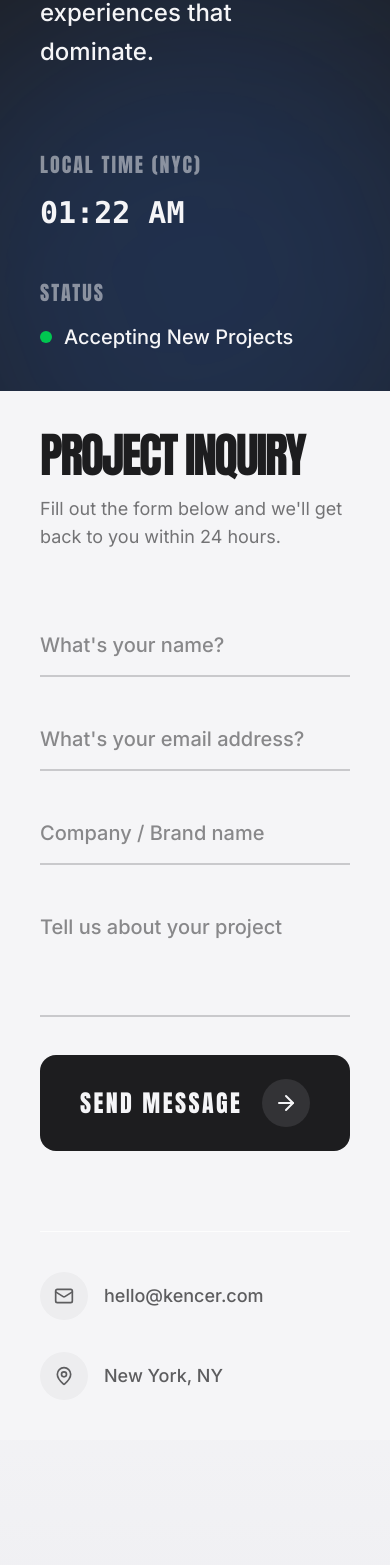
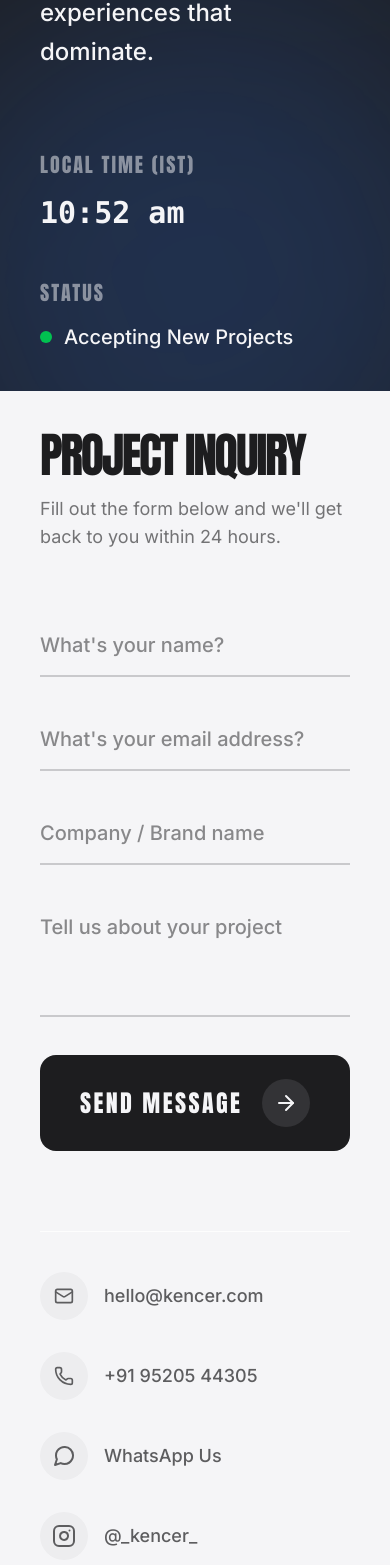
Before and after one commit to Kenkei69/Kencer, a React (Vite) app: page /contact in a window 390 px wide. Shown: the part 432-1997 px from the top of the page. Built offline with nearby package versions, Linux system fonts and the light colour scheme.

Commit message:
feat: update contact page with India timezone, new phone number, WhatsApp and Instagram buttons

```diff
--- a/src/pages/Contact.tsx
+++ b/src/pages/Contact.tsx
@@ -1,6 +1,20 @@
 import { useState, useEffect } from 'react';
 import { motion, AnimatePresence } from 'framer-motion';
 import { Mail, MapPin, Phone, ArrowRight, CheckCircle2 } from 'lucide-react';
+
+const WhatsappIcon = () => (
+  <svg viewBox="0 0 24 24" width="24" height="24" stroke="currentColor" strokeWidth="2" fill="none" strokeLinecap="round" strokeLinejoin="round">
+    <path d="M21 11.5a8.38 8.38 0 0 1-.9 3.8 8.5 8.5 0 0 1-7.6 4.7 8.38 8.38 0 0 1-3.8-.9L3 21l1.9-5.7a8.38 8.38 0 0 1-.9-3.8 8.5 8.5 0 0 1 4.7-7.6 8.38 8.38 0 0 1 3.8-.9h.5a8.48 8.48 0 0 1 8 8v.5z"></path>
+  </svg>
+);
+
+const InstagramIcon = () => (
+  <svg viewBox="0 0 24 24" width="24" height="24" stroke="currentColor" strokeWidth="2" fill="none" strokeLinecap="round" strokeLinejoin="round">
+    <rect x="2" y="2" width="20" height="20" rx="5" ry="5"></rect>
+    <path d="M16 11.37A4 4 0 1 1 12.63 8 4 4 0 0 1 16 11.37z"></path>
+    <line x1="17.5" y1="6.5" x2="17.51" y2="6.5"></line>
+  </svg>
+);
 import toast from 'react-hot-toast';
 
 export default function Contact() {
@@ -14,7 +28,7 @@ export default function Contact() {
     return () => clearInterval(timer);
   }, []);
 
-  const timeString = time.toLocaleTimeString('en-US', { timeZone: 'America/New_York', hour: '2-digit', minute: '2-digit', hour12: true });
+  const timeString = time.toLocaleTimeString('en-IN', { timeZone: 'Asia/Kolkata', hour: '2-digit', minute: '2-digit', hour12: true });
 
   const handleSubmit = (e: React.FormEvent) => {
     e.preventDefault();
@@ -102,7 +116,7 @@ export default function Contact() {
 
         <div className="relative z-10 mt-20 flex flex-col sm:flex-row gap-12">
           <div>
-            <h4 className="font-display text-xl uppercase tracking-widest mb-4 opacity-50">Local Time (NYC)</h4>
+            <h4 className="font-display text-xl uppercase tracking-widest mb-4 opacity-50">Local Time (IST)</h4>
             <div className="font-mono text-3xl font-bold">{timeString}</div>
           </div>
           <div>
@@ -183,11 +197,33 @@ export default function Contact() {
               </div>
               <span className="font-medium text-lg">hello@kencer.com</span>
             </a>
-            <div className="flex items-center gap-4 text-foreground opacity-70">
+
+            <a href="tel:+919520544305" className="flex items-center gap-4 text-foreground opacity-70 hover:opacity-100 hover:text-primary transition-colors group">
+              <div className="w-12 h-12 rounded-full bg-foreground/5 flex items-center justify-center group-hover:bg-primary/10">
+                <Phone size={20} />
+              </div>
+              <span className="font-medium text-lg">+91 95205 44305</span>
+            </a>
+
+            <a href="https://wa.me/919520544305" target="_blank" rel="noopener noreferrer" className="flex items-center gap-4 text-foreground opacity-70 hover:opacity-100 hover:text-green-500 transition-colors group">
+              <div className="w-12 h-12 rounded-full bg-foreground/5 flex items-center justify-center group-hover:bg-green-500/10">
+                <WhatsappIcon />
+              </div>
+              <span className="font-medium text-lg">WhatsApp Us</span>
+            </a>
+
+            <a href="https://www.instagram.com/_kencer_" target="_blank" rel="noopener noreferrer" className="flex items-center gap-4 text-foreground opacity-70 hover:opacity-100 hover:text-pink-500 transition-colors group">
+              <div className="w-12 h-12 rounded-full bg-foreground/5 flex items-center justify-center group-hover:bg-pink-500/10">
+                <InstagramIcon />
+              </div>
+              <span className="font-medium text-lg">@_kencer_</span>
+            </a>
+
+            <div className="flex items-center gap-4 text-foreground opacity-70 sm:col-span-2 mt-4">
               <div className="w-12 h-12 rounded-full bg-foreground/5 flex items-center justify-center">
                 <MapPin size={20} />
               </div>
-              <span className="font-medium text-lg">New York, NY</span>
+              <span className="font-medium text-lg">India</span>
             </div>
           </div>
         </div>
```
